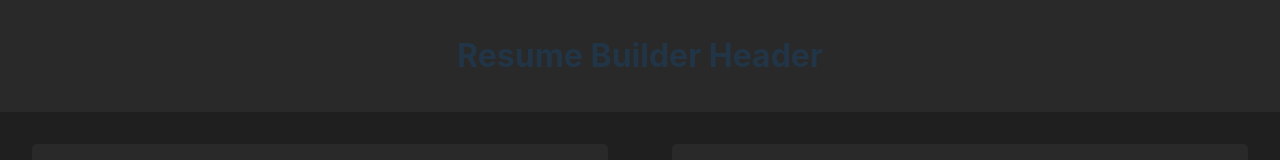
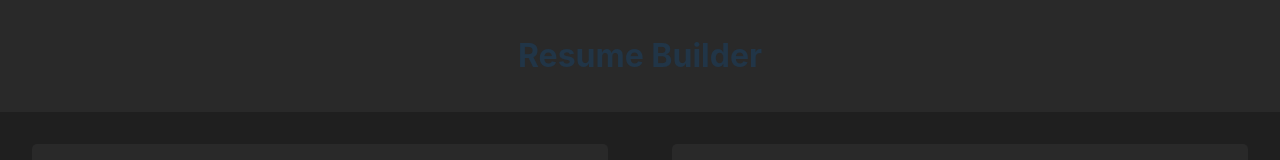
Before and after one commit to JakeNead/resume-builder, a React (Vite) app: page / in a window 1280 px wide. Shown: the top 160 px of the page. Built offline with nearby package versions, Linux system fonts and the light colour scheme.

Commit message:
Change header title to just 'Resume Builder'

```diff
--- a/src/components/header.jsx
+++ b/src/components/header.jsx
@@ -1,7 +1,7 @@
 export default function Header() {
   return (
     <header>
-      <h1>Resume Builder Header</h1>
+      <h1>Resume Builder</h1>
     </header>
   );
 }
```
